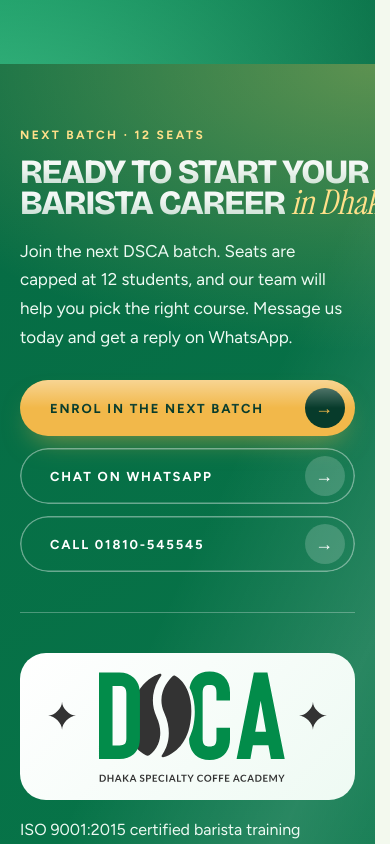
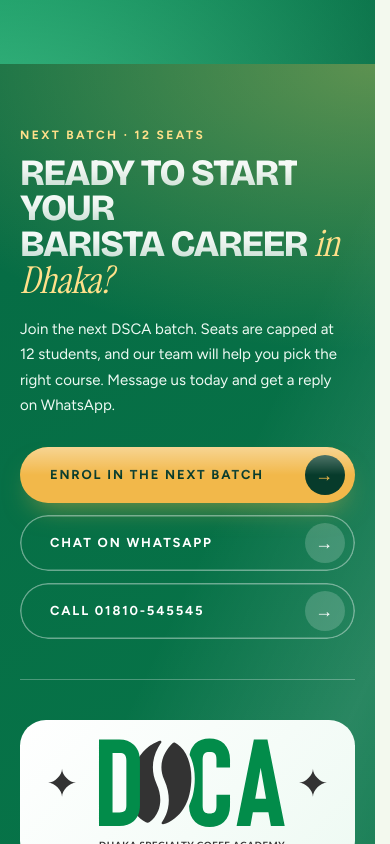
Before and after one commit to Abdullah00001/dsca-website, a Next.js app: page / in a window 390 px wide. Shown: the part 780-1624 px from the top of the page. Built offline with nearby package versions, Linux system fonts and the light colour scheme; no server answers.

Commit message:
feat: update footer CTA styles for improved responsiveness and typography across devices

```diff
--- a/src/components/layout/footer/footer-cta.module.css
+++ b/src/components/layout/footer/footer-cta.module.css
@@ -1,5 +1,8 @@
 /**
  * @fileoverview Footer CTA — faithful port of `.ftcta` / `.ftt` / `.ftp` / `.ftbtns`.
+ *
+ * Desktop: hard 2-line lockup with nowrap.
+ * Phone (≤767px): allow wrap + smaller type so lines don’t clip.
  */
 
 .ftcta {
@@ -10,17 +13,19 @@
   flex-wrap: wrap;
   padding-bottom: clamp(40px, 6vw, 72px);
   border-bottom: 1px solid rgba(255, 255, 255, 0.28);
+  min-width: 0;
+  width: 100%;
 }
 
 .copy {
   flex: 1 1 36rem;
-  min-width: min(100%, 280px);
+  min-width: 0;
+  max-width: 100%;
 }
 
 /*
  * Reference cascade (styles.css L219):
  *   `.ft .eyebrow { color: #ffe08a !important }`
- * (inline `color:#fff` in index.html loses to that !important)
  */
 .eyebrow {
   color: #ffe08a !important;
@@ -30,18 +35,29 @@
   margin: 14px 0 0;
   font-family: var(--font-display);
   font-weight: 800;
-  font-size: clamp(34px, 5.4vw, 80px);
+  font-size: clamp(28px, 8.2vw, 80px);
   line-height: 0.92;
   letter-spacing: -0.035em;
   text-transform: uppercase;
   max-width: 900px;
   color: #fff;
+  overflow-wrap: anywhere;
+  word-break: normal;
 }
 
-/* Hard two-line lockup — line 2 keeps “in Dhaka?” on the same row. */
+/* Desktop/tablet: hard two-line lockup. */
 .line {
   display: block;
-  white-space: nowrap;
+}
+
+.it {
+  font-family: var(--font-serif);
+  font-style: italic;
+  font-weight: 400;
+  text-transform: none;
+  letter-spacing: -0.01em;
+  color: #ffe08a !important;
+  -webkit-text-fill-color: #ffe08a;
 }
 
 .fade {
@@ -57,19 +73,9 @@
   -webkit-text-fill-color: transparent;
 }
 
-.it {
-  font-family: var(--font-serif);
-  font-style: italic;
-  font-weight: 400;
-  text-transform: none;
-  letter-spacing: -0.01em;
-  color: #ffe08a !important;
-  -webkit-text-fill-color: #ffe08a;
-  white-space: nowrap;
-}
-
 .ftp {
   max-width: 560px;
+  width: 100%;
   color: #eefaf3;
   line-height: 1.7;
   margin: 18px 0 0;
@@ -81,4 +87,39 @@
   display: flex;
   gap: 12px;
   flex-wrap: wrap;
+  width: 100%;
 }
+
+@media (min-width: 768px) {
+  .ftt {
+    font-size: clamp(34px, 5.4vw, 80px);
+  }
+
+  .line {
+    white-space: nowrap;
+  }
+
+  .it {
+    white-space: nowrap;
+  }
+
+  .ftbtns {
+    width: auto;
+  }
+}
+
+@media (max-width: 767px) {
+  .ftt {
+    font-size: clamp(26px, 9.5vw, 40px);
+    line-height: 0.95;
+    max-width: 100%;
+  }
+
+  .ftp {
+    font-size: 15px;
+  }
+
+  .ftbtns > * {
+    flex: 1 1 100%;
+  }
+}
--- a/src/components/layout/footer/footer-cta.tsx
+++ b/src/components/layout/footer/footer-cta.tsx
@@ -11,8 +11,8 @@ import styles from "@/components/layout/footer/footer-cta.module.css";
 /**
  * Enrolment CTA row at the top of the footer.
  *
- * Large-screen lockup is **exactly two lines**:
- * “Ready to Start Your / Barista Career in Dhaka?”
+ * Tablet+ lockup is **exactly two lines** (nowrap).
+ * Phones wrap so the title never clips the viewport.
  *
  * @returns Reference-matching footer CTA.
  */
--- a/src/components/layout/footer/footer-wordmark.tsx
+++ b/src/components/layout/footer/footer-wordmark.tsx
@@ -33,9 +33,9 @@ export function FooterWordmark() {
             x2="0"
             y2="32"
           >
-            <stop offset="0%" stopColor="#fff" stopOpacity={0.5} />
-            <stop offset="85%" stopColor="#fff" stopOpacity={0.04} />
-            <stop offset="100%" stopColor="#fff" stopOpacity={0.02} />
+            <stop offset="0%" stopColor="#fff" stopOpacity={0.3} />
+            <stop offset="85%" stopColor="#fff" stopOpacity={0.02} />
+            <stop offset="100%" stopColor="#fff" stopOpacity={0.01} />
           </linearGradient>
         </defs>
         <text
--- a/src/components/layout/footer/footer.module.css
+++ b/src/components/layout/footer/footer.module.css
@@ -42,4 +42,6 @@
   width: 100%;
   max-width: 1360px;
   margin-inline: auto;
+  min-width: 0;
+  box-sizing: border-box;
 }
```
